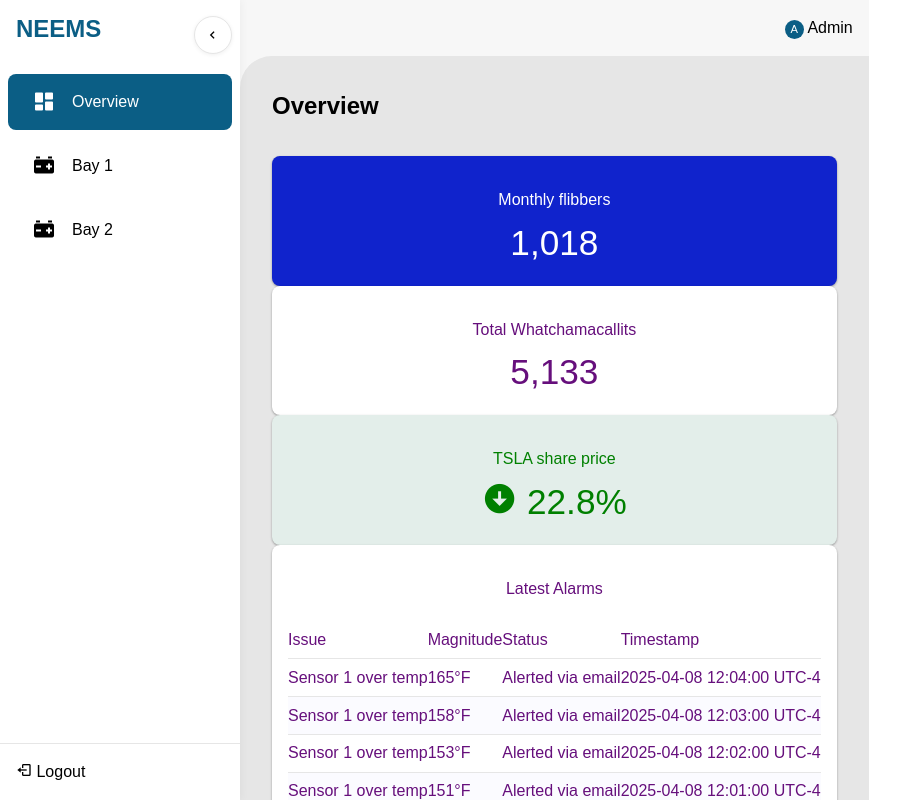
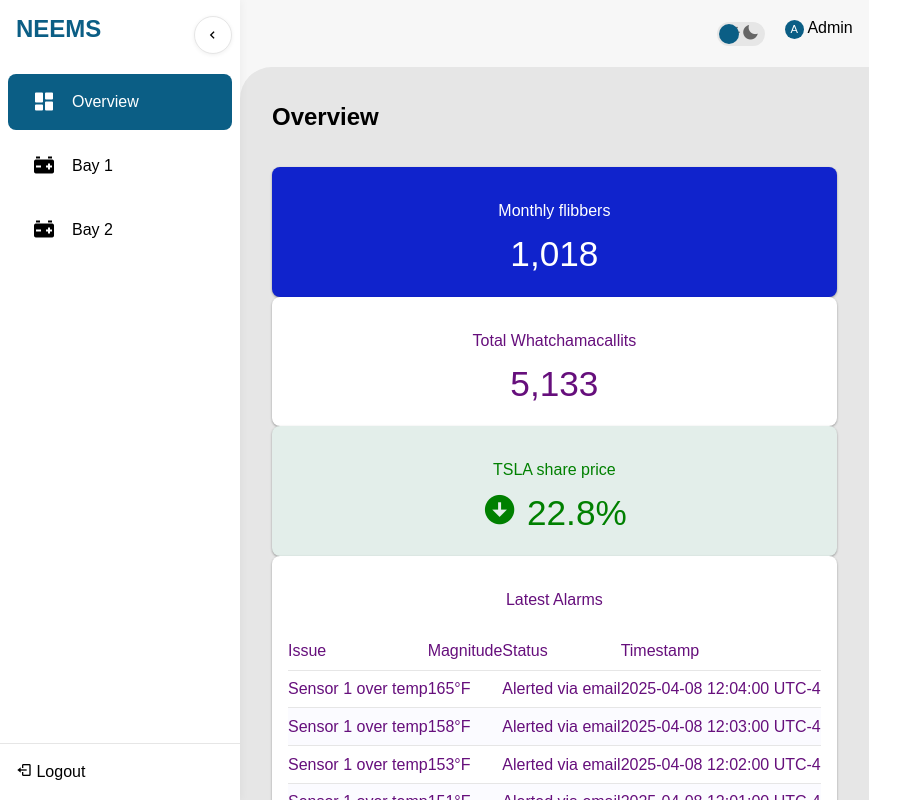
Before and after one commit to Newtown-Energy/neems-react, a React (Vite) app: page / in a window 1280 px wide. Shown: the top 800 px of the page, without its empty margins (0-924 px from the left). Built offline with nearby package versions, Linux system fonts and the light colour scheme.

Commit message:
Implement light/dark them switch

```diff
--- a/src/App.tsx
+++ b/src/App.tsx
@@ -1,5 +1,6 @@
 import React from 'react';
 import Sidebar from './components/Sidebar/Sidebar';
+import ThemeSwitcher from "./components/Light-Dark/ThemeSwitcher";
 import './styles/App.scss';
 
 const App: React.FC = () => {
@@ -8,6 +9,7 @@ const App: React.FC = () => {
       <Sidebar />
       <div className="overview">
         <header>
+          <ThemeSwitcher />
           <div><span className="avatar">A</span> Admin</div>
         </header>
         <main>
--- /dev/null
+++ b/src/components/Light-Dark/ThemeSwitcher.scss
@@ -0,0 +1,55 @@
+.theme-switcher {
+  background: none;
+  border: none;
+  cursor: pointer;
+  padding: 0;
+  margin-right: 1.2rem;
+  outline: none;
+  display: flex;
+  align-items: center;
+  height: 2.2rem;
+
+  .slider {
+    position: relative;
+    width: 48px;
+    height: 24px;
+    background: var(--bg-tertiary, #e6e6e6);
+    border-radius: 12px;
+    display: flex;
+    align-items: center;
+    transition: background 0.2s;
+
+    .icon {
+      position: absolute;
+      top: 50%;
+      transform: translateY(-50%);
+      font-size: 1.1rem;
+      color: var(--text-muted, #666);
+      pointer-events: none;
+      z-index: 2;
+    }
+
+    .sun {
+      left: 6px;
+    }
+    .moon {
+      right: 6px;
+    }
+
+    .thumb {
+      position: absolute;
+      top: 2px;
+      width: 20px;
+      height: 20px;
+      border-radius: 50%;
+      background: var(--accent-secondary, #0b5e85);
+      transition: left 0.2s, background 0.2s;
+      left: 2px;
+      z-index: 3;
+    }
+    .thumb.dark {
+      left: 26px;
+      background: var(--accent-primary, #660f7c);
+    }
+  }
+}
--- /dev/null
+++ b/src/components/Light-Dark/ThemeSwitcher.tsx
@@ -0,0 +1,62 @@
+import React, { useEffect, useState } from "react";
+import "./ThemeSwitcher.scss";
+
+const THEME_KEY = "theme-preference";
+
+function getSystemTheme(): "light" | "dark" {
+  if (window.matchMedia("(prefers-color-scheme: dark)").matches) return "dark";
+  return "light";
+}
+
+function getInitialTheme(): "light" | "dark" {
+  // 1. User preference
+  const stored = localStorage.getItem(THEME_KEY);
+  if (stored === "light" || stored === "dark") return stored;
+  // 2. System/browser
+  return getSystemTheme();
+}
+
+const ThemeSwitcher: React.FC = () => {
+  const [theme, setTheme] = useState<"light" | "dark">(getInitialTheme());
+
+  // Apply theme to <html> and store preference
+  useEffect(() => {
+    document.documentElement.setAttribute("data-theme", theme);
+    localStorage.setItem(THEME_KEY, theme);
+  }, [theme]);
+
+  // Respond to system theme changes
+  useEffect(() => {
+    const listener = (e: MediaQueryListEvent) => {
+      if (!localStorage.getItem(THEME_KEY)) {
+        setTheme(e.matches ? "dark" : "light");
+      }
+    };
+    const mq = window.matchMedia("(prefers-color-scheme: dark)");
+    mq.addEventListener("change", listener);
+    return () => mq.removeEventListener("change", listener);
+  }, []);
+
+  const toggleTheme = () => setTheme(theme === "light" ? "dark" : "light");
+
+  return (
+    <button
+      className="theme-switcher"
+      aria-label={`Switch to ${theme === "light" ? "dark" : "light"} mode`}
+      onClick={toggleTheme}
+      type="button"
+    >
+      <span className="slider">
+        <span className="icon sun">
+          <i className="bx bxs-sun" />
+        </span>
+        <span className="icon moon">
+          <i className="bx bxs-moon" />
+        </span>
+        <span className={`thumb ${theme}`} />
+      </span>
+    </button>
+  );
+};
+
+export default ThemeSwitcher;
```
